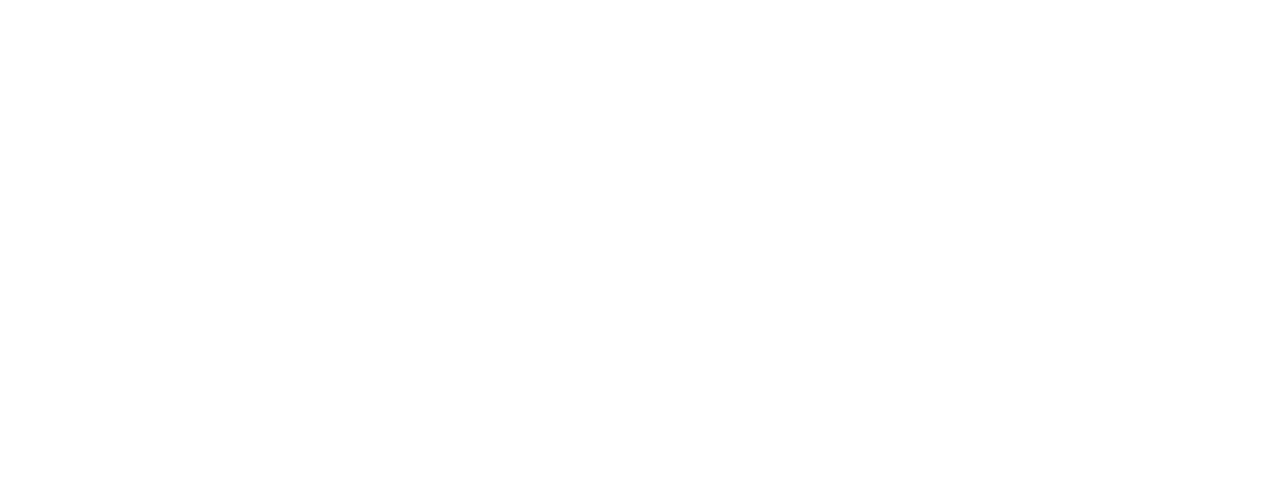
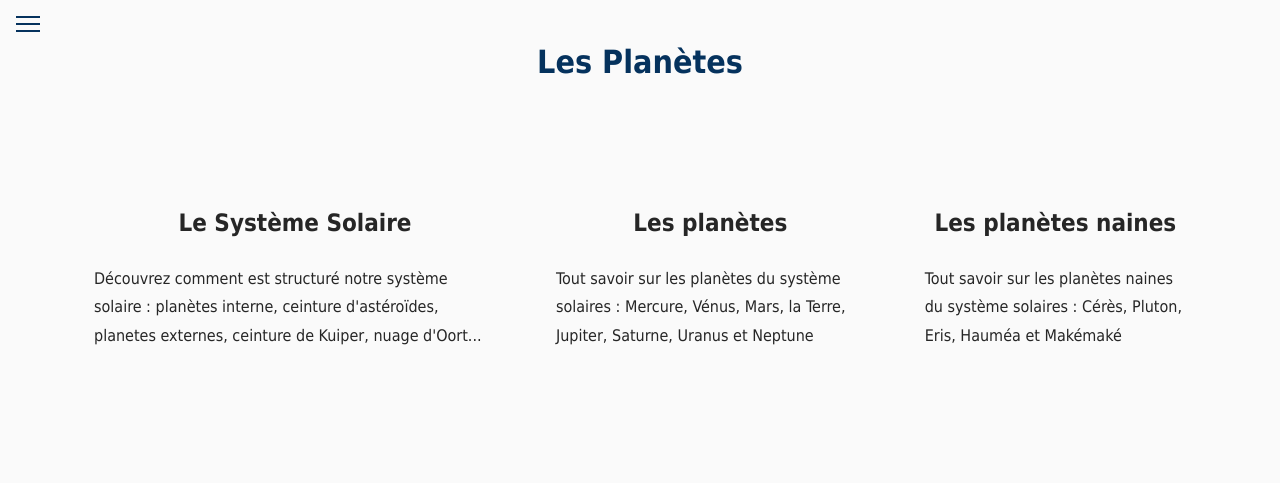
Before and after one commit to andreamechin/planete, a plain HTML site: page index.html in a window 1280 px wide. Drawn offline with nearby package versions, Linux system fonts and the light colour scheme.

Commit message:
feat(contenu premiere page + nav)

```diff
--- /dev/null
+++ b/css/style.scss
@@ -0,0 +1,116 @@
+html {
+    body {
+        font-family: tahoma;
+        line-height: 1.8;
+        padding: 0;
+        margin: 0;
+        background-image: url("../image/fond.jpg");
+
+        /*******************************NAV******************************************************/
+        nav {
+            position: fixed;
+            height: 100%;
+            width: 19%;
+
+            ul {
+                width: 65%;
+                display: inline-block;
+                vertical-align: middle;
+
+                li {
+                    display: block;
+                    padding-bottom: 30px;
+                    font-size: .8rem;
+                    font-weight: bold;
+                    cursor: pointer;
+                    color: white;
+                    text-transform: uppercase;
+                }
+            }
+        }
+
+        nav::before {
+            content: '';
+            display: inline-block;
+            width: 0;
+            height: 100%;
+            vertical-align: middle;
+        }
+
+        /******************************CONTAINER************************************/
+
+        .container {
+            position: fixed;
+            top: 0;
+            left: 0;
+            right: 0;
+            bottom: 0;
+            background-color: #fafafa;
+            color: #262626;
+            padding: 4rem;
+            overflow: auto;
+            transition: .2s ease;
+
+            h1 {
+                color: #05325D;
+                text-align: center;
+                margin-top: -30px;
+                margin-bottom: 60px;
+            }
+
+            .div {
+                display: flex;
+
+                .planete {
+                    margin: 20px;
+                    padding: 10px;
+
+                    h2 {
+                        text-align: center;
+                    }
+                }
+            }
+
+            /***************************HAMBURGER**************************************/
+
+            .hamburger {
+                left: 1rem;
+                top: 1rem;
+                width: 1.5rem;
+                height: .7rem;
+                position: fixed;
+                z-index: 2;
+                cursor: pointer;
+
+                span {
+                    display: block;
+                    background-color: #05325D;
+                    height: 20%;
+                    margin-bottom: 20%;
+                    ;
+                }
+            }
+        }
+    }
+
+    /***********************ANIMATION*************************************/
+
+    @media screen and (orientation:portrait) {
+        .container {
+            padding: 4rem 1rem;
+        }
+
+        nav.active+.container {
+            transform: translate(55%) scale(0.8);
+            box-shadow: 0 0 30px 5px rgba(38, 38, 38, 0.3);
+        }
+    }
+
+    @media screen and (orientation:landscape) {
+
+        nav.active+.container {
+            transform: translate(5%) scale(0.8);
+            box-shadow: 0 0 30px 5px rgba(38, 38, 38, 0.3);
+        }
+    }
+}
--- a/index.html
+++ b/index.html
@@ -9,6 +9,50 @@
 </head>
 
 <body>
+
+  <nav>
+    <ul>
+      <li>Système solaire</li>
+      <li>Planètes</li>
+      <li>Planètes naines</li>
+    </ul>
+  </nav>
+
+  <div class="container">
+    <h1>Les Planètes</h1>
+    <div class="div">
+      <div class="planete">
+        <h2>Le Système Solaire </h2>
+        <p>Découvrez comment est structuré notre système solaire : planètes interne, ceinture d'astéroïdes, planetes
+          externes, ceinture de Kuiper, nuage d'Oort...</p>
+      </div>
+      <div class="planete">
+        <h2>Les planètes</h2>
+        <p>Tout savoir sur les planètes du système solaires : Mercure, Vénus, Mars, la Terre, Jupiter, Saturne, Uranus
+          et
+          Neptune</p>
+      </div>
+      <div class="planete">
+        <h2>Les planètes naines</h2>
+        <p>Tout savoir sur les planètes naines du système solaires : Cérès, Pluton, Eris, Hauméa et Makémaké</p>
+      </div>
+    </div>
+
+    <div class="hamburger">
+      <span></span>
+      <span></span>
+      <span></span>
+    </div>
+
+
+    <script src="https://code.jquery.com/jquery-3.3.1.slim.min.js"></script>
+
+    <script>
+      $(".hamburger").click(function () {
+        $("nav").toggleClass("active")
+      });
+    </script>
+</body>
 </body>
 
 </html>
```
Also changed, not shown: css/style.css, image/fond.jpg (added), 1 other file.
